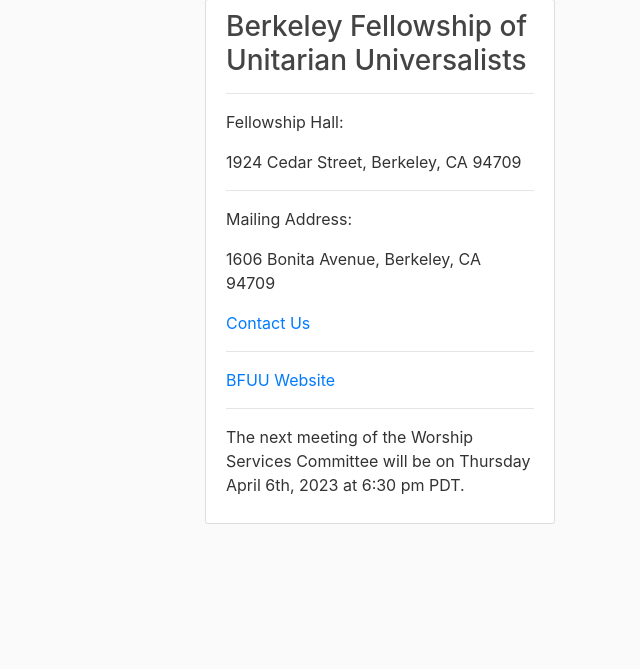
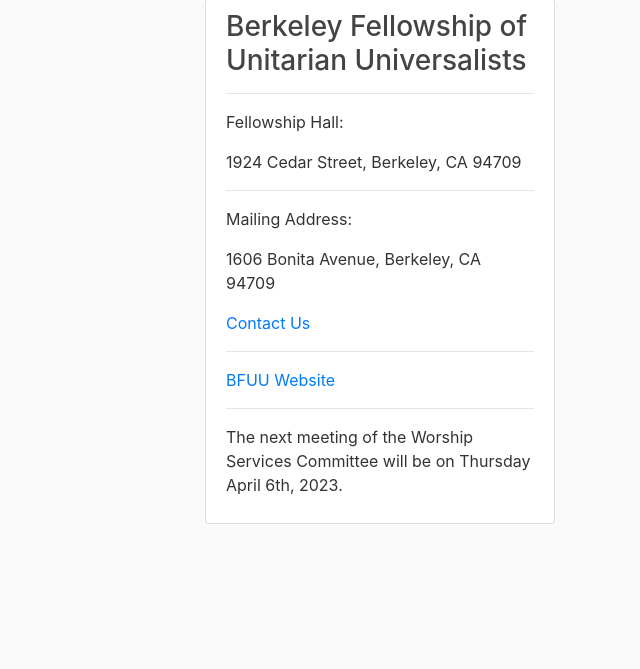
Before and after one commit to stvogdn/bfuu-project, a Django app: template blog/templates/blog/home.html in a window 1280 px wide. Shown: the part 81-750 px from the top of the page, without its empty margins (640-1280 px from the left). Run offline with Django 4.2, Linux system fonts and the light colour scheme; the template is opened without the code that fills it, so the values that code supplies are empty; some libraries are stand-ins or nearby versions.

Commit message:
Update base.html

```diff
--- a/portal/templates/portal/base.html
+++ b/portal/templates/portal/base.html
@@ -46,7 +46,7 @@
             <p><a href="https://www.bfuu.org/">BFUU Website</a></p>
             <hr>
             <p>The next meeting of the Worship Services Committee will be on
-              Thursday April 6th, 2023 at 6:30 pm PDT.</p>
+              Thursday April 6th, 2023.</p>
           </div>
         </div>
       </div>
```
